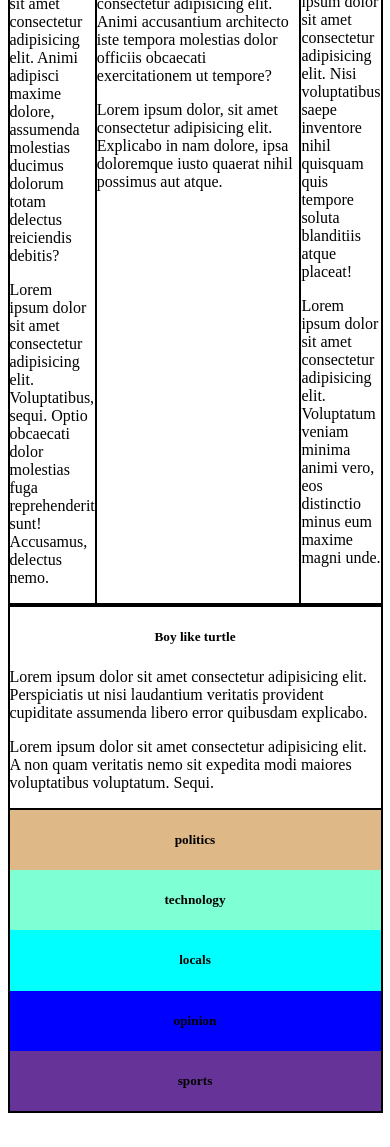
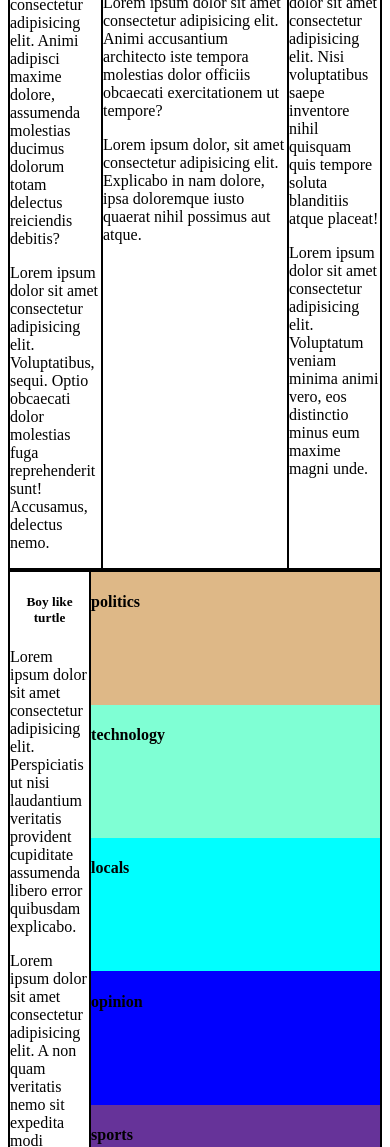
Before and after one commit to christinemichelle/assignmnent-002-css-grid-layout-wth-media-query, a plain HTML site: page index.html in a window 390 px wide. Shown: the part 187-1334 px from the top of the page. Before the commit the page ends 1300 px from the top, so only its background shows below. Drawn offline with Linux system fonts and the light colour scheme.

Commit message:
assignmengt 2

```diff
--- a/index.html
+++ b/index.html
@@ -35,11 +35,11 @@
                 <p>Lorem ipsum dolor sit amet consectetur adipisicing elit. A non quam veritatis nemo sit expedita modi maiores voluptatibus voluptatum. Sequi.</p>
             </aside>
             <main class="topics">
-                <div id="politics"><h5>politics</h5></div>
-                <div id="technology"><h5>technology</h5></div>
-                <div id="locals"><h5>locals</h5></div>
-                 <div id="opinion"><h5>opinion</h5></div>
-                 <div id="sports"><h5>sports</h5></div>
+                <div id="politics"><h4>politics</h4></div>
+                <div id="technology"><h4>technology</h4></div>
+                <div id="locals"><h4>locals</h4></div>
+                 <div id="opinion"><h4>opinion</h4></div>
+                 <div id="sports"><h4>sports</h4></div>
             </main>
         </div>
 
--- a/style.css
+++ b/style.css
@@ -1,7 +1,4 @@
-body{
-    padding: 7.5px;
-    margin: 0;
-}
+
 .design{
     height: 100vh;
     display: grid;
@@ -9,21 +6,26 @@ body{
 h5{
     text-align: center;
 }
+
 .firstcontent{
     border:0.25px solid;
     display:grid;
-    grid-template-columns: 1fr 3fr 1fr;
+    grid-template-columns: 1fr 2fr 1fr;
+
 }
 .secondcontent{
     border: 0.25px solid;
     display: grid;
-    grid-template-columns: 1f4 4fr;
+    grid-template-columns: 1fr 4fr;
+
+
 }
 aside,main{
     border: 0.25px solid;
 }
 .topics{
     display: grid;
+
 }
 #politics{
     background-color: burlywood;
@@ -40,3 +42,24 @@ aside,main{
 #sports{
     background-color: rebeccapurple;
 }
+@media (max-width:576px)
+    {
+        .design{
+            grid-template-columns: 1fr;
+            grid-template-rows: 0.8fr 2fr 4fr 4fr 2fr 1fr 1fr 1fr 1fr 1fr;
+            grid-template-areas:
+                    "nav "
+                    "students"
+                    "mainbreaking"
+                    "css"
+                    "boy"
+                    "politics"
+                    "technology"
+                    "locals"
+                    "opinion"
+                    "sports"
+
+
+            ;
+        }
+    }
```
